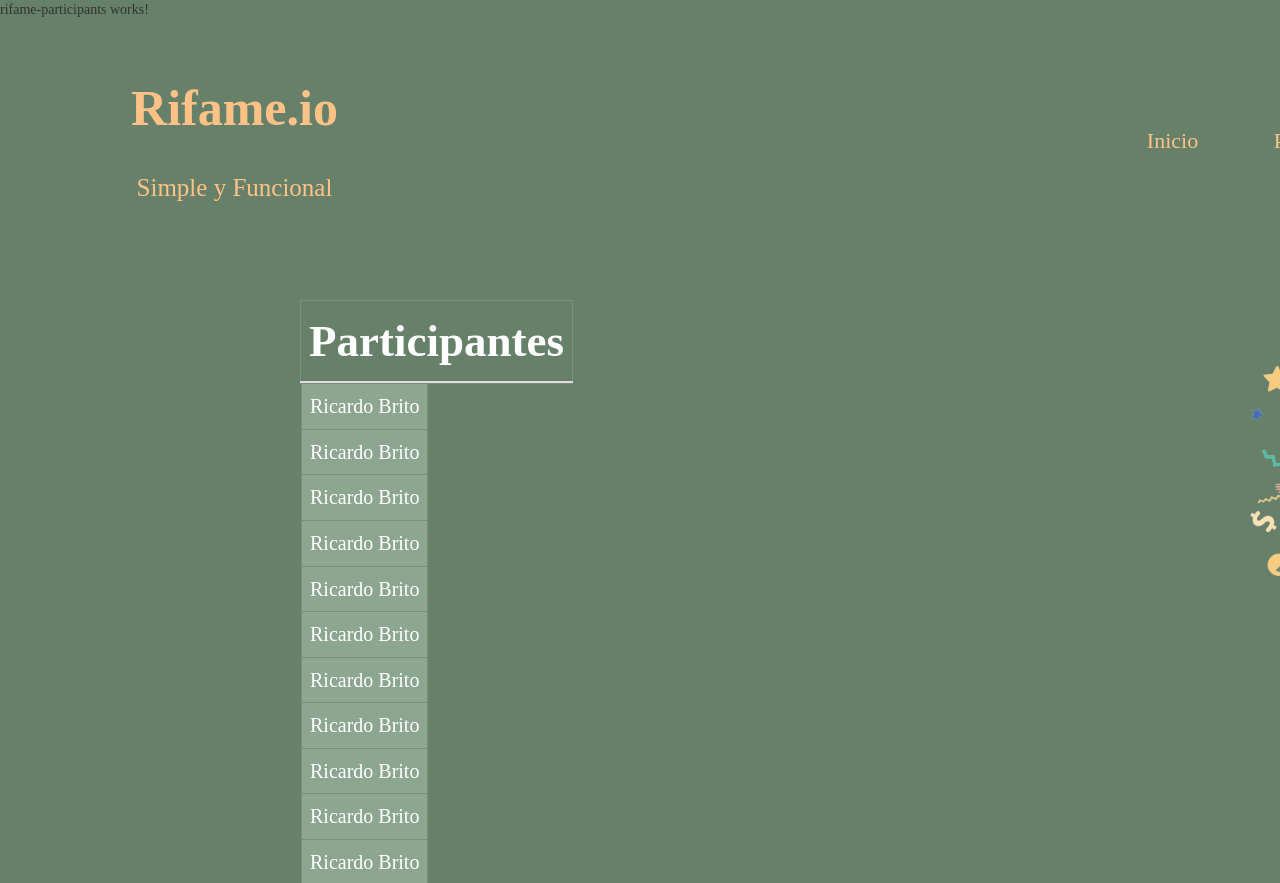
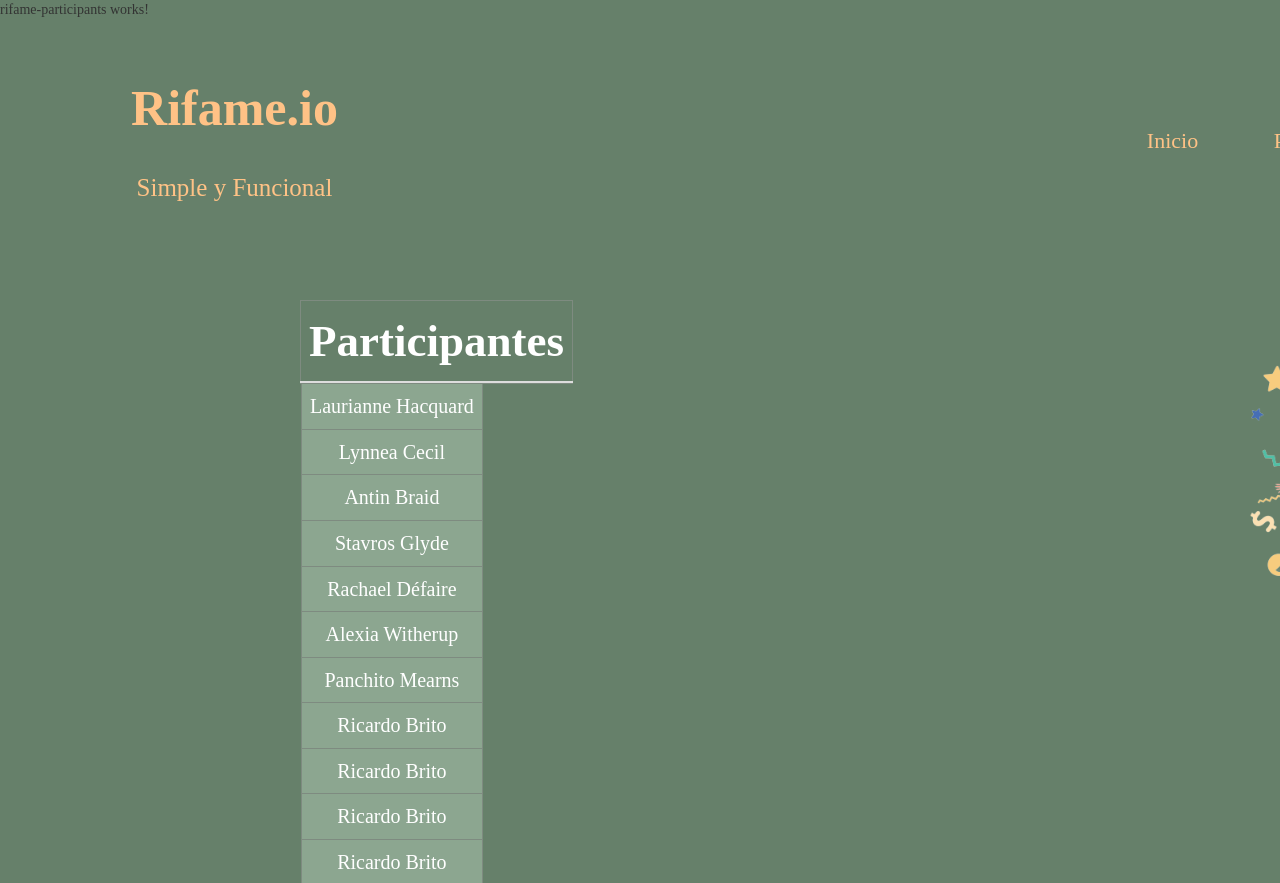
Before and after one commit to RicardoBritoBrens/rifame-io, an Angular app: page /rifame/participants in a window 1280 px wide. Shown: the top 883 px of the page. Built offline with nearby package versions, Linux system fonts and the light colour scheme.

Commit message:
[IMP] stage all changes

```diff
--- a/src/app/local-storage-participants.service.ts
+++ b/src/app/local-storage-participants.service.ts
@@ -7,16 +7,24 @@ import { Participant } from './models/Participant';
 export class LocalStorageParticipantsService {
 
   participants: Participant[] = [];
+  winners: Participant[]= [];
 
   constructor()
   {
+    this.winners = this.participants =
+    [
+      new Participant('Mathe', 'Phillis')
+    ]
+
     this.participants =
     [
-      new Participant('Ricardo', 'Brito'),
-      new Participant('Ricardo', 'Brito'),
-      new Participant('Ricardo', 'Brito'),
-      new Participant('Ricardo', 'Brito'),
-      new Participant('Ricardo', 'Brito'),
+      new Participant('Laurianne', 'Hacquard'),
+      new Participant('Lynnea', 'Cecil'),
+      new Participant('Antin', 'Braid'),
+      new Participant('Stavros', 'Glyde'),
+      new Participant('Rachael', 'Défaire'),
+      new Participant('Alexia', 'Witherup' ),
+      new Participant('Panchito', 'Mearns'),
       new Participant('Ricardo', 'Brito'),
       new Participant('Ricardo', 'Brito'),
       new Participant('Ricardo', 'Brito'),
@@ -2490,4 +2498,9 @@ export class LocalStorageParticipantsService {
     return this.participants;
   }
 
+  getWinners(): Participant[]
+  {
+    return this.winners;
+  }
+
 }
```
